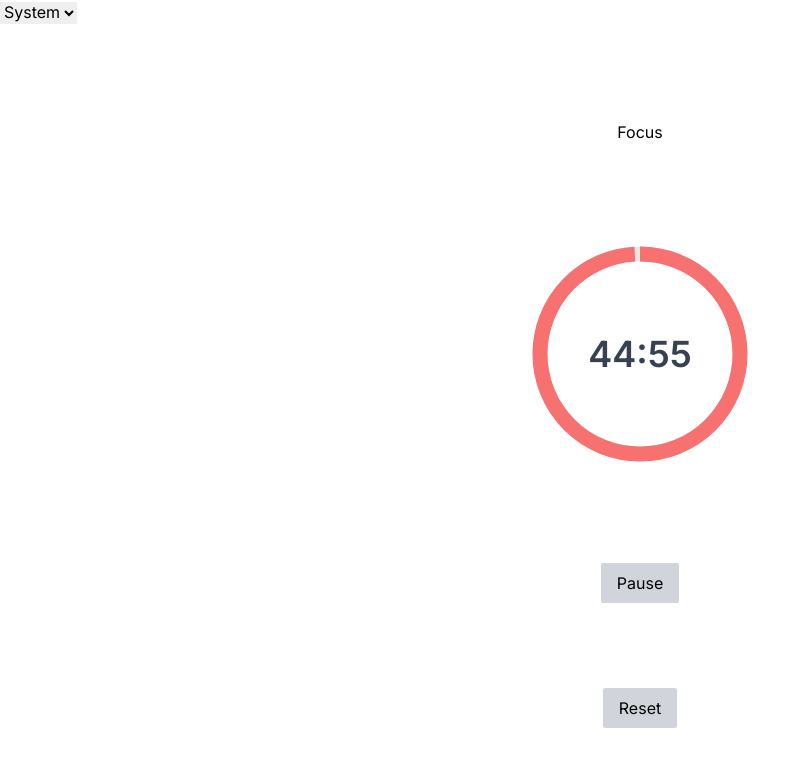
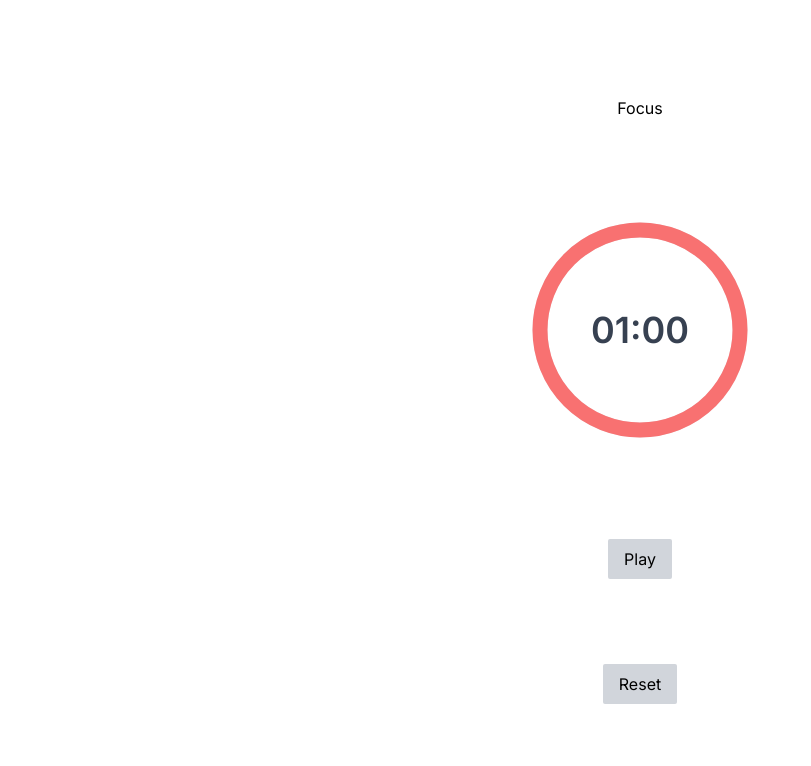
Before and after one commit to merogersdev/focus, a Next.js app: page / in a window 1280 px wide. Shown: the top 766 px of the page, without its empty margins (0-811 px from the left). Built offline with nearby package versions, Linux system fonts and the light colour scheme.

Commit message:
feat: implement redux

```diff
--- a/app/components/ProgressBar.tsx
+++ b/app/components/ProgressBar.tsx
@@ -1,51 +1,83 @@
 "use client";
 
-import { useState, useEffect, useRef } from "react";
-import modeColor from "../util/mode";
-import calcSeconds from "../util/time";
+import { useEffect } from "react";
+import modeColor, { nextMode } from "../util/mode";
+import { calcTotalSeconds } from "../util/time";
 
-type ProgressBarProps = {
-  focusMinutes: number;
-  shortBreak: number;
-  longBreak: number;
-};
+import { useSelector, useDispatch } from "react-redux";
+import { RootState } from "../redux/store";
+import {
+  togglePause,
+  increment,
+  globalReset,
+  resetElapsed,
+  setMode,
+} from "../redux/slices/time";
 
-export default function ProgressBar({
-  focusMinutes = 45,
-  shortBreak = 5,
-  longBreak = 15,
-}: ProgressBarProps) {
-  // State
-  const [isPaused, setIsPaused] = useState(false);
-  const [mode, setMode] = useState("focus");
-  const [seconds, setSeconds] = useState(focusMinutes * 60);
-  const [focusSession, setFocusSession] = useState(1);
+export default function ProgressBar() {
+  const {
+    isPaused,
+    autoPause,
+    currentMode,
+    elapsedSeconds,
+    focusMinutes,
+    totalFocusSessions,
+    currentFocusSession,
+    shortBreakMinutes,
+    longBreakMinutes,
+  } = useSelector((state: RootState) => state.time);
 
-  // Refs
-  const isPausedRef = useRef(isPaused);
-  const secondsRef = useRef(seconds);
-
-  function tick() {
-    secondsRef.current--;
-    setSeconds(secondsRef.current);
-  }
+  const dispatch = useDispatch();
 
   useEffect(() => {
-    const interval = setInterval(() => {
-      if (isPausedRef.current) return;
-      // TODO: Set next focus/break
-      if (secondsRef.current === 0) return;
-      tick();
+    const interval = window.setInterval(() => {
+      // Pause
+      if (isPaused) return;
+
+      // Next mode
+      if (elapsedSeconds === totalSeconds) {
+        dispatch(
+          setMode(
+            nextMode(currentMode, currentFocusSession, totalFocusSessions)
+          )
+        );
+        dispatch(resetElapsed());
+        if (autoPause) dispatch(togglePause());
+      }
+
+      // Add a focus session
+      if (elapsedSeconds === totalSeconds && currentMode !== "focus") {
+        dispatch(increment("session"));
+      }
+
+      // Reset after long break
+      if (elapsedSeconds === totalSeconds && currentMode === "long") {
+        dispatch(globalReset());
+        return;
+      }
+
+      // Tick
+      dispatch(increment("elapsed"));
     }, 1000);
 
-    return () => clearInterval(interval);
-  }, []);
+    return () => window.clearInterval(interval);
+  }, [elapsedSeconds, dispatch, increment, isPaused, currentMode]);
 
   // Time
   const circleWidth = 250;
-  const percentage = Math.floor((seconds / (focusMinutes * 60)) * 100);
-  const m = Math.floor(seconds / 60);
-  let s = seconds % 60;
+  const totalSeconds = calcTotalSeconds(
+    currentMode,
+    focusMinutes,
+    shortBreakMinutes,
+    longBreakMinutes
+  );
+  const percentage = 100 - Math.floor((elapsedSeconds / totalSeconds) * 100);
+
+  const m = Math.floor((totalSeconds - elapsedSeconds) / 60);
+  const s = (totalSeconds - elapsedSeconds) % 60;
+
+  const displayMinutes = m < 10 ? `0${m}` : m;
+  const displaySeconds = s < 10 ? `0${s}` : s;
 
   // SVG Circle
   const radius = 100;
@@ -56,7 +88,7 @@ export default function ProgressBar({
     <>
       <div className="flex relative">
         <div className="flex items-center justify-center absolute w-full h-full text-4xl text-gray-700 font-semibold">
-          {`${m}:${s < 10 ? `0${s}` : s}`}
+          {displayMinutes}:{displaySeconds}
         </div>
         <svg
           width={circleWidth}
@@ -75,8 +107,12 @@ export default function ProgressBar({
             cy={circleWidth / 2}
             strokeWidth="15px"
             r={radius}
-            className={`fill-none ${modeColor(mode)}`}
-            style={{ strokeDasharray: dashArray, strokeDashoffset: dashOffset }}
+            className={`fill-none ${modeColor(currentMode)}`}
+            style={{
+              strokeDasharray: dashArray,
+              strokeDashoffset: dashOffset,
+              transition: "stroke-dashoffset 0.1s linear",
+            }}
             transform={`rotate(-90 ${circleWidth / 2} ${circleWidth / 2})`}
           />
         </svg>
@@ -84,18 +120,16 @@ export default function ProgressBar({
       <button
         className="flex px-4 py-2 bg-gray-300 rounded-sm"
         onClick={() => {
-          setIsPaused((prev) => !prev);
-          isPausedRef.current = !isPausedRef.current;
+          // setIsPaused((prev) => !prev);
+          // isPausedRef.current = !isPausedRef.current;
+          dispatch(togglePause());
         }}
       >
         {isPaused ? "Play" : "Pause"}
       </button>
       <button
         className="flex px-4 py-2 bg-gray-300 rounded-sm"
-        onClick={() => {
-          setSeconds(focusMinutes * 60);
-          secondsRef.current = focusMinutes * 60;
-        }}
+        onClick={() => dispatch(globalReset())}
       >
         Reset
       </button>
--- /dev/null
+++ b/app/components/Provider.tsx
@@ -0,0 +1,13 @@
+"use client";
+
+import { Provider } from "react-redux";
+import { store } from "../redux/store";
+import type { ReactNode } from "react";
+
+type StateProviderProps = {
+  children: ReactNode;
+};
+
+export function StateProvider({ children }: StateProviderProps) {
+  return <Provider store={store}>{children}</Provider>;
+}
--- a/app/layout.tsx
+++ b/app/layout.tsx
@@ -4,9 +4,7 @@ import Theme from "./components/Theme";
 import { Inter } from "next/font/google";
 import type { Metadata } from "next";
 import type { ReactNode } from "react";
-
-// import { store } from "./redux/store";
-// import { Provider } from "react-redux";
+import { StateProvider } from "./components/Provider";
 
 const inter = Inter({ subsets: ["latin"] });
 
@@ -23,10 +21,12 @@ export default function RootLayout({ children }: LayoutProps) {
   return (
     <html lang="en">
       <body className={inter.className}>
-        <Theme>
-          <ThemeSwitcher />
+        <StateProvider>
+          {/* <Theme>
+            <ThemeSwitcher /> */}
           {children}
-        </Theme>
+          {/* </Theme> */}
+        </StateProvider>
       </body>
     </html>
   );
--- a/app/page.tsx
+++ b/app/page.tsx
@@ -4,7 +4,7 @@ export default function Home() {
   return (
     <main className="flex min-h-screen flex-col items-center justify-between p-24">
       <h1 className="text-black dark:text-white">Focus</h1>
-      <ProgressBar focusMinutes={45} shortBreak={5} longBreak={15} />
+      <ProgressBar focusMinutes={1} shortBreak={5} longBreak={15} />
     </main>
   );
 }
--- /dev/null
+++ b/app/redux/slices/time.ts
@@ -0,0 +1,98 @@
+import { createSlice } from "@reduxjs/toolkit";
+import type { PayloadAction } from "@reduxjs/toolkit";
+
+export interface TimeState {
+  isPaused: boolean;
+  autoPause: boolean;
+  currentMode: string;
+  focusMinutes: number;
+  totalFocusSessions: number;
+  currentFocusSession: number;
+  shortBreakMinutes: number;
+  longBreakMinutes: number;
+  elapsedSeconds: number;
+}
+
+const initialState: TimeState = {
+  isPaused: true,
+  autoPause: false,
+  currentMode: "focus",
+  focusMinutes: 1,
+  totalFocusSessions: 4,
+  currentFocusSession: 1,
+  shortBreakMinutes: 1,
+  longBreakMinutes: 1,
+  elapsedSeconds: 0,
+};
+
+export const timeSlice = createSlice({
+  name: "time",
+  initialState,
+  reducers: {
+    increment: (state: TimeState, action: PayloadAction<string>) => {
+      switch (action.payload) {
+        case "focus":
+          state.focusMinutes += 1;
+          break;
+        case "short":
+          state.shortBreakMinutes += 1;
+          break;
+        case "long":
+          state.longBreakMinutes += 1;
+          break;
+        case "elapsed":
+          state.elapsedSeconds += 1;
+          break;
+        case "session":
+          state.currentFocusSession += 1;
+          break;
+        default:
+          return state;
+      }
+    },
+    decrement: (state: TimeState, action: PayloadAction<string>) => {
+      switch (action.payload) {
+        case "focus":
+          state.focusMinutes -= 1;
+          break;
+        case "short":
+          state.shortBreakMinutes -= 1;
+          break;
+        case "long":
+          state.longBreakMinutes -= 1;
+          break;
+        case "elapsed":
+          state.elapsedSeconds -= 1;
+        default:
+          return state;
+      }
+    },
+    resetElapsed: (state: TimeState) => {
+      state.elapsedSeconds = 0;
+    },
+    resetFocusSessions: (state: TimeState) => {
+      state.elapsedSeconds = 0;
+    },
+    togglePause: (state: TimeState) => {
+      state.isPaused = !state.isPaused;
+    },
+    globalReset: (_state: TimeState) => {
+      return initialState;
+    },
+    setMode: (state: TimeState, action: PayloadAction<string>) => {
+      state.currentMode = action.payload;
+    },
+  },
+});
+
+export const {
+  increment,
+  decrement,
+  togglePause,
+  globalReset,
+  resetElapsed,
+  resetFocusSessions,
+  setMode,
+} = timeSlice.actions;
+
+export default timeSlice.reducer;
--- a/app/redux/store.ts
+++ b/app/redux/store.ts
@@ -1,11 +1,16 @@
 import { configureStore } from "@reduxjs/toolkit";
-import timeReducer from "./timeSlice";
+import timeReducer from "./slices/time";
 
-export const store = configureStore({
-  reducer: {
-    time: timeReducer,
-  },
-});
+const makeStore = () => {
+  return configureStore({
+    reducer: {
+      time: timeReducer,
+    },
+    devTools: true,
+  });
+};
+
+export const store = makeStore();
 
 export type RootState = ReturnType<typeof store.getState>;
 export type AppDispatch = typeof store.dispatch;
--- a/app/redux/timeSlice.ts
+++ /dev/null
@@ -1,30 +0,0 @@
-import { createSlice } from "@reduxjs/toolkit";
-import type { PayloadAction } from "@reduxjs/toolkit";
-
-export interface TimeState {
-  seconds: number;
-}
-
-const initialState: TimeState = {
-  seconds: 60,
-};
-
-export const timeSlice = createSlice({
-  name: "time",
-  initialState,
-  reducers: {
-    increment: (state) => {
-      state.seconds += 1;
-    },
-    decrement: (state) => {
-      state.seconds -= 1;
-    },
-    incrementByAmount: (state, action: PayloadAction<number>) => {
-      state.seconds += action.payload;
-    },
-  },
-});
-
-export const { increment, decrement, incrementByAmount } = timeSlice.actions;
-
-export default timeSlice.reducer;
--- a/app/util/mode.ts
+++ b/app/util/mode.ts
@@ -16,11 +16,15 @@ export default function modeColor(mode: string) {
   return color;
 }
 
-export function nextMode(mode: string, focusSession: number) {
+export function nextMode(
+  mode: string,
+  focusSession: number,
+  totalSessions: number
+) {
   let next = null;
   switch (mode) {
     case "focus":
-      next = focusSession === 4 ? "long" : "short";
+      next = focusSession === totalSessions ? "long" : "short";
       break;
     case "short":
       next = "focus";
--- a/app/util/time.ts
+++ b/app/util/time.ts
@@ -1,3 +1,21 @@
 export default function calcSeconds(seconds: number) {
   return seconds * 60;
 }
+
+export function calcTotalSeconds(
+  mode: string,
+  focus: number,
+  short: number,
+  long: number
+) {
+  switch (mode) {
+    case "focus":
+      return focus * 60;
+    case "short":
+      return short * 60;
+    case "long":
+      return long * 60;
+    default:
+      return 0;
+  }
+}
```
